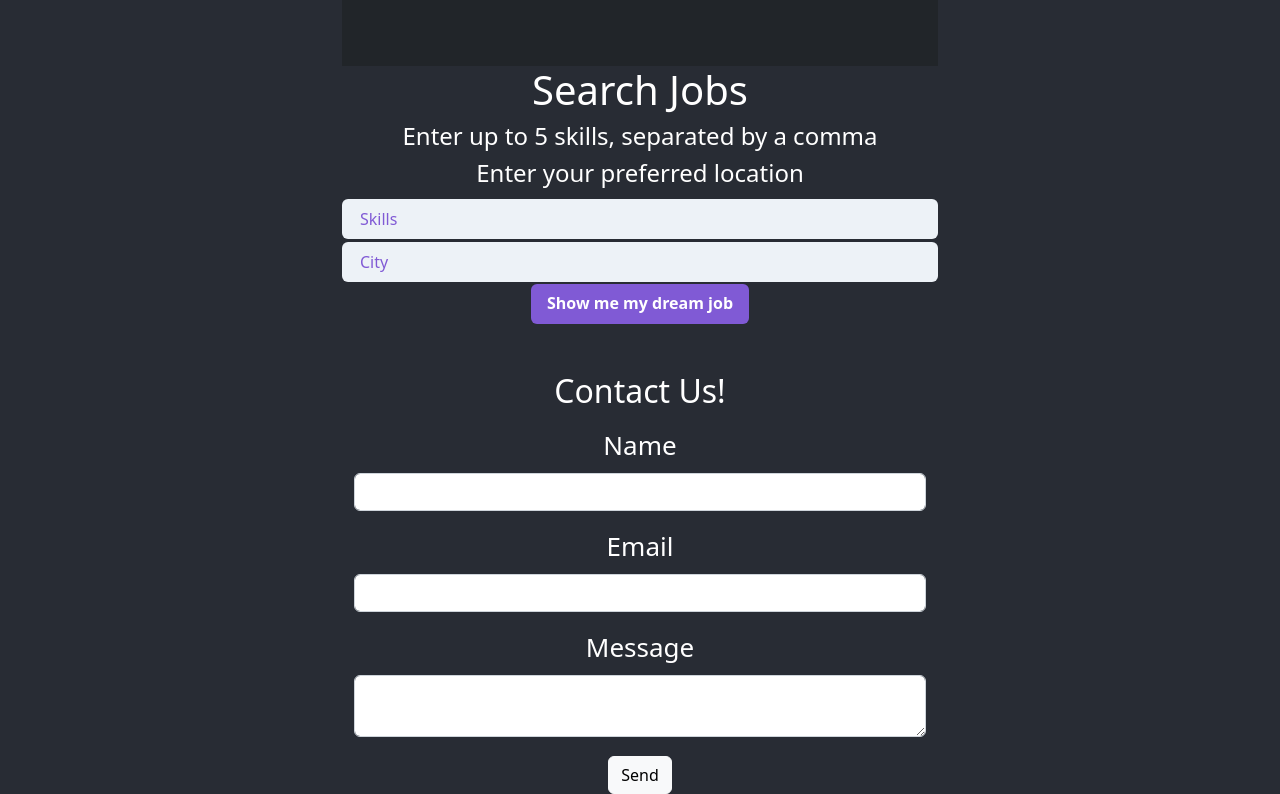
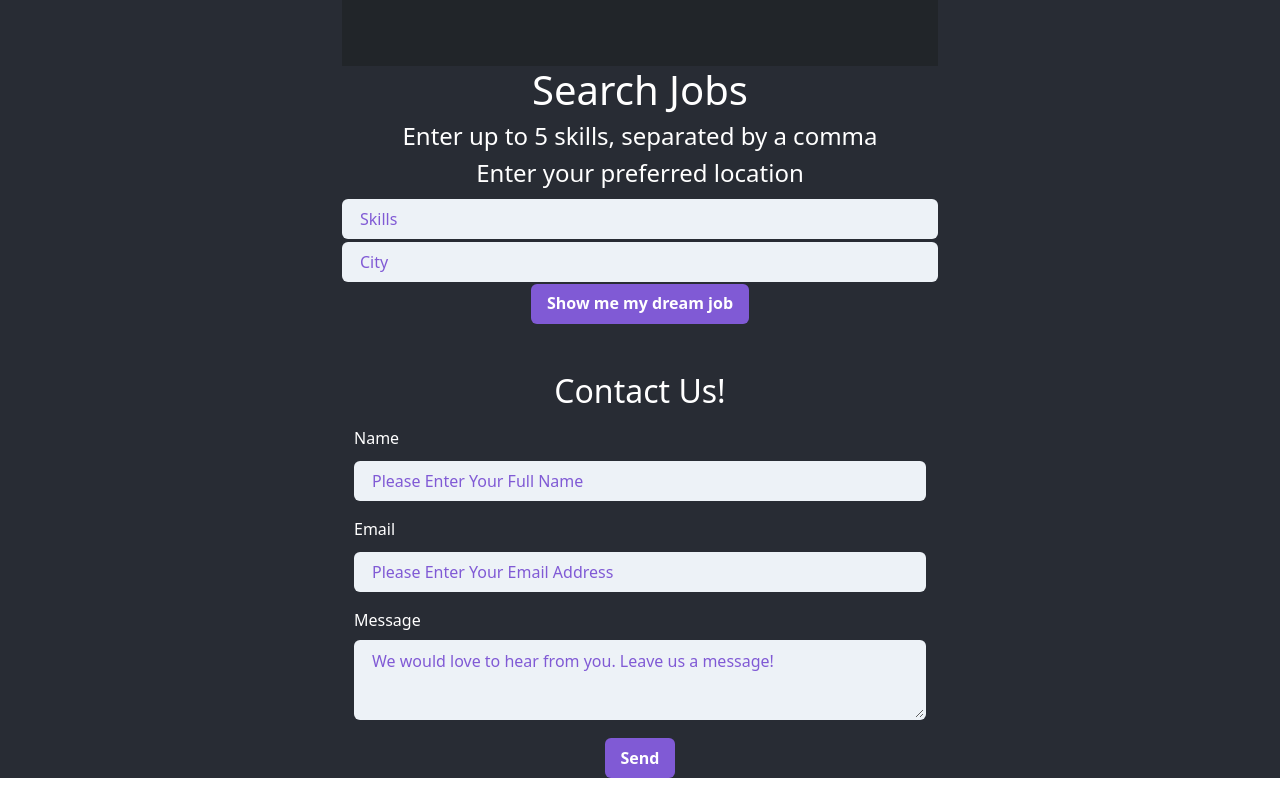
Before and after one commit to ngalvin1991/skillmatch, a React (Create React App) app: page / in a window 1280 px wide. Shown: the part 911-1705 px from the top of the page. Built offline with nearby package versions, Linux system fonts and the light colour scheme.

Commit message:
changed contact form to incorporate Formik and Chakra

```diff
--- a/src/Components/Contact/Contact.js
+++ b/src/Components/Contact/Contact.js
@@ -1,3 +1,5 @@
+import { ChakraProvider, Input, Button, FormControl, FormLabel, Textarea } from "@chakra-ui/react";
+import { Formik, Form } from "formik";
 import React from "react";
 
 const Contact = () => {
@@ -17,38 +19,69 @@ const Contact = () => {
         console.log(conFom)
     }
     return (
+        <ChakraProvider>
             <div className="container mt-5">
                 <h2 className="mb-3">Contact Us!</h2>
-            <form onSubmit={onsubmit}>
+                <Formik
+                    initialValues={{
+                        name: "",
+                        email: "",
+                        message: "",
+                    }}
+                    onSubmit={async (values) => {
+                        await new Promise((resolve) => setTimeout(resolve, 500));
+                        alert(JSON.stringify(values, null, 2));
+                    }}>
+                    <Form onSubmit={onSubmit}>
+                        <FormControl>
                             <div className="mb-3">
-                    <label className="form-label" htmlFor="name">
+                                <FormLabel className="form-label" htmlFor="name">
                                     Name
-                    </label>
-                    <input className="form-control" type="text" id="name" required
+                                </FormLabel>
+                                <Input
+                                    type="text"
+                                    id="name"
+                                    required
+                                    variant="filled"
+                                    placeholder="Please Enter Your Full Name"
+                                    _placeholder={{ opacity: 1, color: 'purple.500' }}
+                                />
+                            </div>
+                        </FormControl>
+                        <div className="mb-3">
+                            <FormLabel className="form-label" htmlFor="email">
+                                Email
+                            </FormLabel>
+                            <Input
+                                type="email"
+                                id="email"
+                                required
+                                variant="filled"
+                                placeholder="Please Enter Your Email Address"
+                                _placeholder={{ opacity: 1, color: 'purple.500' }}
                             />
                         </div>
 
                         <div className="mb-3">
-                    <label className="form-label" htmlFor="email">
-                        Email
-                    </label>
-                    <input className="form-control" type="email" id="email" required
+                            <FormLabel className="form-label" htmlFor="message">
+                                Message
+                            </FormLabel>
+                            <Textarea
+                            id="message"
+                            variant="filled"
+                            placeholder="We would love to hear from you. Leave us a message!"
+                            _placeholder={{ size: "lg", opacity: 1, color: 'purple.500' }}
                             />
                         </div>
 
-                <div className="mb-3">
-                    <label className="form-label" htmlFor="message">
-                        Message
-                        </label>
-                        <textarea className="form-control" id="message" required
-                        />
+                        <Button colorScheme="purple" type="submit">
+                            {formStatus}
+                        </Button>
+
+                    </Form>
+                </Formik>
             </div>
-                        <button className="btn btn-light" type="submit">
-                            {formStatus}
-                        </button>
-
-            </form>
-        </div>
+        </ChakraProvider>
     )
 }
 
```
Lines whose indentation alone changed are shown as unchanged.
